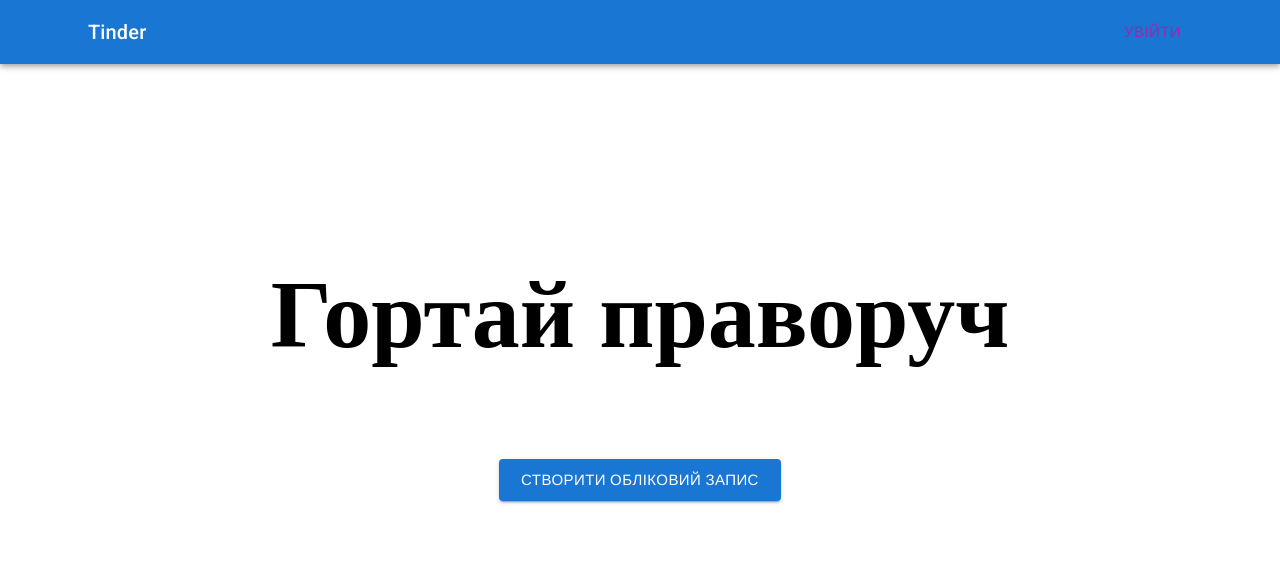
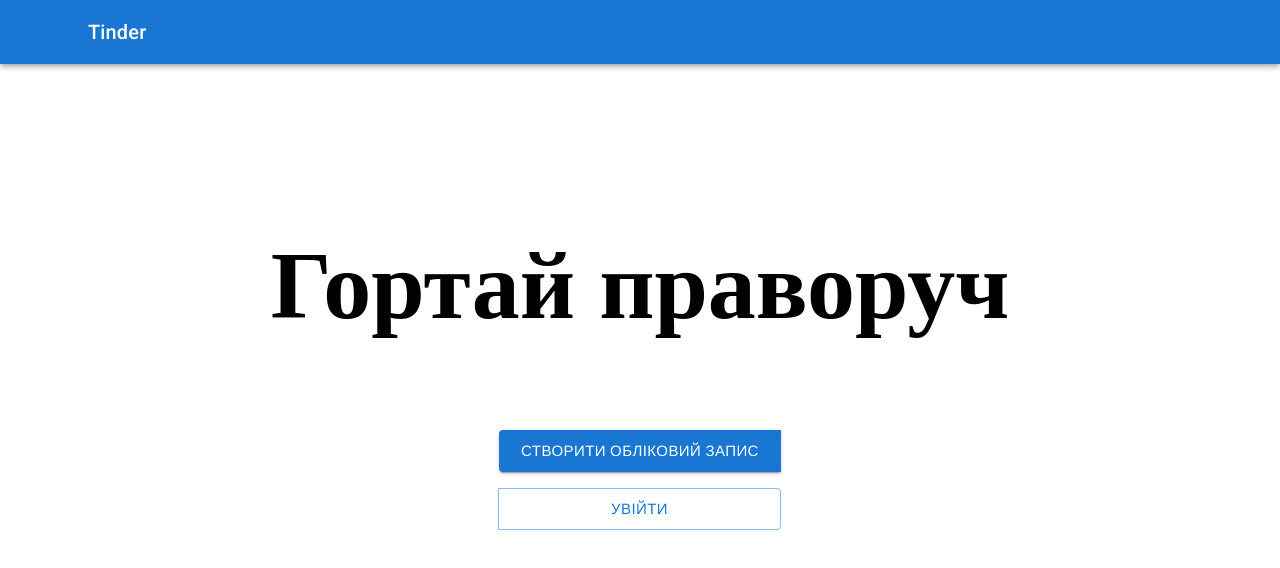
Before and after one commit to BigBlueDraco/why-not-front, a React (Create React App) app: page / in a window 1280 px wide. Shown: the top 568 px of the page. Built offline with nearby package versions, Linux system fonts and the light colour scheme; a web font is replaced by a local one.

Commit message:
create Layout

```diff
--- a/src/App.tsx
+++ b/src/App.tsx
@@ -4,15 +4,19 @@ import { Dashboard } from "./pages/Dashboard";
 import { Onbording } from "./pages/Onbording";
 import { ThemeProvider } from "@emotion/react";
 import { useTheme } from "@mui/system";
+import { Layout } from "./components/Layout/Layout";
 
 function App() {
   return (
     // <ThemeProvider theme={theme}>
     <BrowserRouter>
       <Routes>
-        <Route path="/" element={<Home />} />
+        <Route element={<Layout />}>
+          <Route path="/" element={<Home />} />
+          <Route path="onbording" element={<Onbording />} />
+        </Route>
+
         <Route path="dashboard" element={<Dashboard />} />
-        <Route path="onbording" element={<Onbording />} />
       </Routes>
     </BrowserRouter>
     // </ThemeProvider>
--- /dev/null
+++ b/src/components/Layout/Layout.tsx
@@ -0,0 +1,47 @@
+import {
+  AppBar,
+  Button,
+  Container,
+  IconButton,
+  Toolbar,
+  Typography,
+  useMediaQuery,
+  useTheme,
+} from "@mui/material";
+import MenuIcon from "@mui/icons-material/Menu";
+import { Outlet } from "react-router-dom";
+import { useState } from "react";
+import { LoginWindow } from "../LoginWindow/LoginWindow";
+
+export const Layout = ({}) => {
+  const theme = useTheme();
+  const isMobile = useMediaQuery(theme.breakpoints.down("sm"));
+  const [isMenuOpen, setMenuOpen] = useState(false);
+  return (
+    <>
+      <AppBar position="static">
+        <Container>
+          <Toolbar>
+            <Typography variant="h6" component="span" sx={{ flexGrow: 1 }}>
+              Tinder
+            </Typography>
+            {/* <Button color="inherit">Login</Button> */}
+            {isMobile && false && (
+              <IconButton
+                size="large"
+                edge="start"
+                color="inherit"
+                aria-label="menu"
+                sx={{}}
+                onClick={() => setMenuOpen(true)}
+              >
+                <MenuIcon />
+              </IconButton>
+            )}
+          </Toolbar>
+        </Container>
+      </AppBar>
+      <Outlet />
+    </>
+  );
+};
--- a/src/pages/Home/Home.tsx
+++ b/src/pages/Home/Home.tsx
@@ -20,39 +20,6 @@ export const Home = () => {
   const [isLoginMenuOpen, setLoginMenuOpen] = useState(false);
   return (
     <>
-      <AppBar position="static">
-        <Container>
-          <Toolbar>
-            <Typography variant="h6" component="span" sx={{ flexGrow: 1 }}>
-              Tinder
-            </Typography>
-            {/* <Button color="inherit">Login</Button> */}
-            {isMobile && (
-              <IconButton
-                size="large"
-                edge="start"
-                color="inherit"
-                aria-label="menu"
-                sx={{}}
-                onClick={() => setLoginMenuOpen(true)}
-              >
-                <MenuIcon />
-              </IconButton>
-            )}
-            {!isMobile && (
-              <Button
-                onClick={() => setLoginMenuOpen(true)}
-                size="large"
-                color="secondary"
-                variant="text"
-              >
-                Увійти
-              </Button>
-            )}
-          </Toolbar>
-        </Container>
-      </AppBar>
-
       <Container
         sx={{
           display: "flex",
@@ -88,10 +55,9 @@ export const Home = () => {
               gap: 2,
             }}
           >
-            <Button variant="contained">
+            <Button href="/onbording" variant="contained">
               {isMobile ? "Створити аккаунт" : "Створити обліковий запис"}
             </Button>
-            {isMobile && (
             <Button
               href="/"
               variant="outlined"
@@ -99,7 +65,6 @@ export const Home = () => {
             >
               Увійти
             </Button>
-            )}
           </ButtonGroup>
         </Box>
       </Container>
```
Lines whose indentation alone changed are shown as unchanged.
